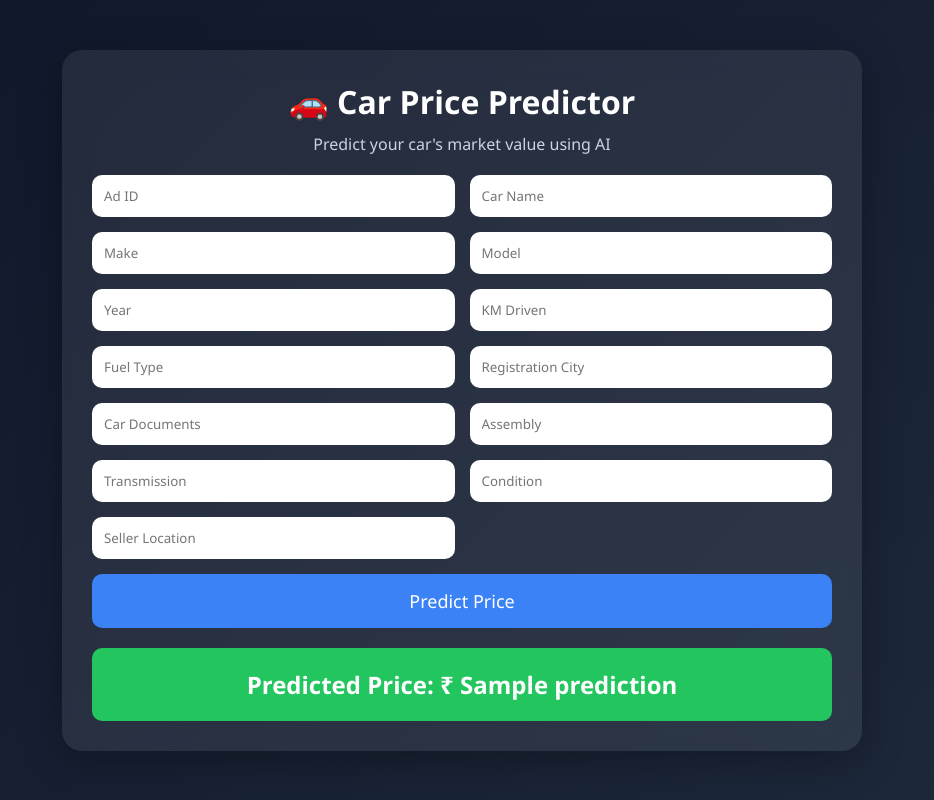
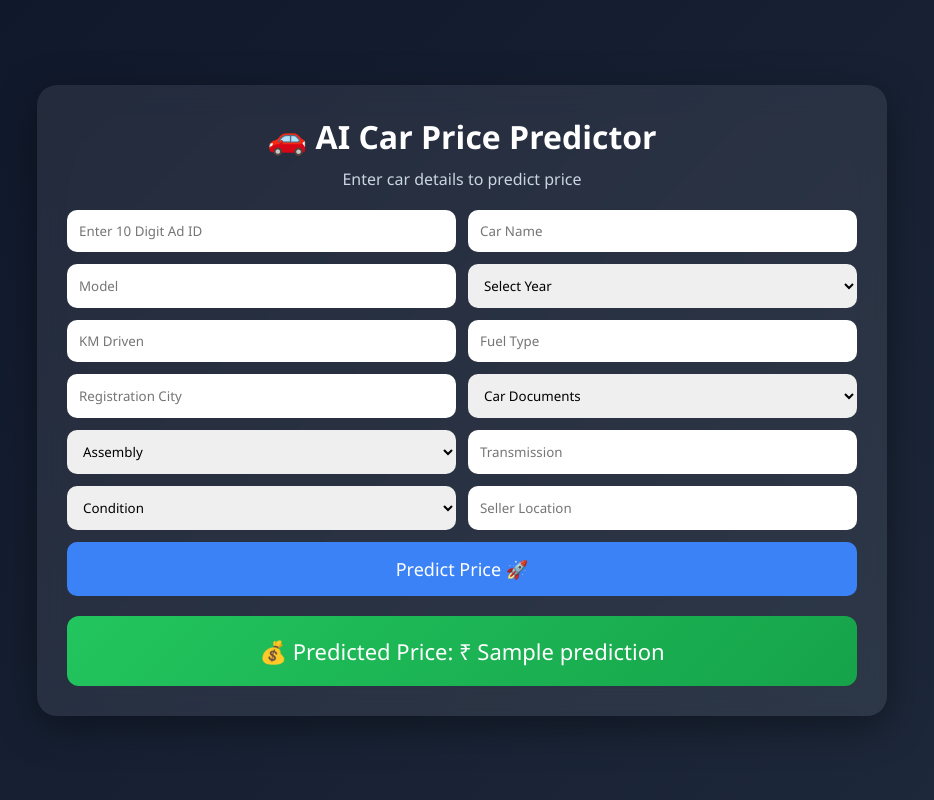
Before and after one commit to sadalaavinshreddy-source/car-price-predictor, a Flask app: template templates/index.html in a window 1280 px wide. Shown: the whole page, without its empty margins (178-1112 px from the left). Run offline with Flask 3, Linux system fonts and the light colour scheme; the template is opened without the code that fills it: most values are stand-ins (such as "Sample title", 1, 10 or a date in 2020); parts of the project's set-up code (start-up, migrations or seed data) failed here and were passed over.

Commit message:
Final updated UI + dropdowns + premium design

```diff
--- a/app.py
+++ b/app.py
@@ -4,12 +4,13 @@ import joblib
 
 app = Flask(__name__)
 
-# Load Model
+# load model
 model = joblib.load("car_price_model.pkl")
 
 @app.route('/')
 def home():
     return render_template('index.html')
+
 
 @app.route('/predict', methods=['POST'])
 def predict():
@@ -17,7 +18,6 @@ def predict():
     data = {
         'Ad ID': [int(request.form['ad_id'])],
         'Car Name': [request.form['car_name']],
-        'Make': [request.form['make']],
         'Model': [request.form['model']],
         'Year': [int(request.form['year'])],
         "KM's driven": [int(request.form['kms'])],
@@ -34,12 +34,9 @@ def predict():
 
     prediction = model.predict(input_df)
 
-    predicted_price = round(float(prediction[0]), 2)
+    return render_template('index.html',
+                           prediction=round(float(prediction[0]), 2))
 
-    return render_template(
-        'index.html',
-        prediction=predicted_price
-    )
 
 if __name__ == "__main__":
     app.run(host="0.0.0.0", port=5000)
--- a/static/style.css
+++ b/static/style.css
@@ -2,74 +2,107 @@
 margin:0;
 padding:0;
 box-sizing:border-box;
-font-family:Segoe UI;
+font-family:'Segoe UI';
 }
 
 body{
 background:linear-gradient(135deg,#0f172a,#1e293b);
-min-height:100vh;
+height:100vh;
 display:flex;
 justify-content:center;
 align-items:center;
-padding:20px;
 }
 
 .container{
-width:800px;
+width:850px;
+padding:30px;
+border-radius:20px;
 background:rgba(255,255,255,0.08);
 backdrop-filter:blur(15px);
-padding:30px;
-border-radius:20px;
-box-shadow:0 10px 40px rgba(0,0,0,.3);
+box-shadow:0 10px 40px rgba(0,0,0,0.4);
+text-align:center;
+animation:fadeIn 1s ease-in-out;
 }
 
 h1{
-color:white;
-text-align:center;
+color:#fff;
 margin-bottom:10px;
 }
 
 p{
 color:#cbd5e1;
-text-align:center;
 margin-bottom:20px;
 }
 
 form{
 display:grid;
 grid-template-columns:1fr 1fr;
-gap:15px;
+gap:12px;
 }
 
-input{
+input, select{
 padding:12px;
 border:none;
 border-radius:10px;
 outline:none;
+transition:0.3s;
+}
+
+input:focus, select:focus{
+transform:scale(1.03);
+box-shadow:0 0 10px #3b82f6;
 }
 
 button{
 grid-column:span 2;
 padding:15px;
+background:#3b82f6;
 border:none;
 border-radius:10px;
-background:#3b82f6;
 color:white;
 font-size:18px;
 cursor:pointer;
+transition:0.3s;
 }
 
 button:hover{
 background:#2563eb;
+transform:scale(1.05);
 }
 
 .result{
 margin-top:20px;
 padding:20px;
-background:#22c55e;
+background:linear-gradient(135deg,#22c55e,#16a34a);
 color:white;
-text-align:center;
-font-size:24px;
-font-weight:bold;
-border-radius:10px;
+font-size:22px;
+border-radius:12px;
+animation:pop 0.5s ease-in-out;
 }
+
+/* Loader */
+.loader{
+display:none;
+margin:20px auto;
+border:5px solid #f3f3f3;
+border-top:5px solid #3b82f6;
+border-radius:50%;
+width:40px;
+height:40px;
+animation:spin 1s linear infinite;
+}
+
+@keyframes spin{
+0%{transform:rotate(0deg);}
+100%{transform:rotate(360deg);}
+}
+
+@keyframes fadeIn{
+from{opacity:0; transform:translateY(-20px);}
+to{opacity:1; transform:translateY(0);}
+}
+
+@keyframes pop{
+from{transform:scale(0.8); opacity:0;}
+to{transform:scale(1); opacity:1;}
+}
--- a/templates/index.html
+++ b/templates/index.html
@@ -1,30 +1,37 @@
 <!DOCTYPE html>
 <html lang="en">
 <head>
-    <meta charset="UTF-8">
-    <meta name="viewport" content="width=device-width, initial-scale=1.0">
-    <title>Car Price Predictor</title>
+<meta charset="UTF-8">
+<meta name="viewport" content="width=device-width, initial-scale=1.0">
+<title>Car Price Predictor AI</title>
 
-    <link rel="stylesheet" href="{{ url_for('static', filename='style.css') }}">
+<link rel="stylesheet" href="{{ url_for('static', filename='style.css') }}">
 </head>
+
 <body>
 
 <div class="container">
 
-    <h1>🚗 Car Price Predictor</h1>
-    <p>Predict your car's market value using AI</p>
+    <h1>🚗 AI Car Price Predictor</h1>
+    <p>Enter car details to predict price</p>
 
-    <form action="/predict" method="POST">
+    <form action="/predict" method="POST" onsubmit="showLoader()">
 
-        <input type="number" name="ad_id" placeholder="Ad ID" required>
+        <input type="text" name="ad_id"
+               placeholder="Enter 10 Digit Ad ID"
+               pattern="[0-9]{10}" maxlength="10" required>
 
         <input type="text" name="car_name" placeholder="Car Name" required>
 
-        <input type="text" name="make" placeholder="Make" required>
-
         <input type="text" name="model" placeholder="Model" required>
 
-        <input type="number" name="year" placeholder="Year" required>
+        <!-- Year Dropdown -->
+        <select name="year" required>
+            <option value="">Select Year</option>
+            {% for y in range(2025, 1999, -1) %}
+                <option value="{{ y }}">{{ y }}</option>
+            {% endfor %}
+        </select>
 
         <input type="number" name="kms" placeholder="KM Driven" required>
 
@@ -32,27 +39,51 @@
 
         <input type="text" name="registration_city" placeholder="Registration City" required>
 
-        <input type="text" name="documents" placeholder="Car Documents" required>
+        <!-- Documents -->
+        <select name="documents" required>
+            <option value="">Car Documents</option>
+            <option>Original</option>
+            <option>Not Original</option>
+        </select>
 
-        <input type="text" name="assembly" placeholder="Assembly" required>
+        <!-- Assembly -->
+        <select name="assembly" required>
+            <option value="">Assembly</option>
+            <option>Imported</option>
+            <option>Local</option>
+        </select>
 
         <input type="text" name="transmission" placeholder="Transmission" required>
 
-        <input type="text" name="condition" placeholder="Condition" required>
+        <!-- Condition -->
+        <select name="condition" required>
+            <option value="">Condition</option>
+            <option>Used</option>
+            <option>New</option>
+        </select>
 
         <input type="text" name="seller_location" placeholder="Seller Location" required>
 
-        <button type="submit">Predict Price</button>
+        <button type="submit">Predict Price 🚀</button>
 
     </form>
 
+    <!-- Loader -->
+    <div id="loader" class="loader"></div>
+
     {% if prediction %}
     <div class="result">
-        Predicted Price: ₹ {{ prediction }}
+        💰 Predicted Price: ₹ {{ prediction }}
     </div>
     {% endif %}
 
 </div>
 
+<script>
+function showLoader(){
+    document.getElementById("loader").style.display = "block";
+}
+</script>
+
 </body>
 </html>
```
